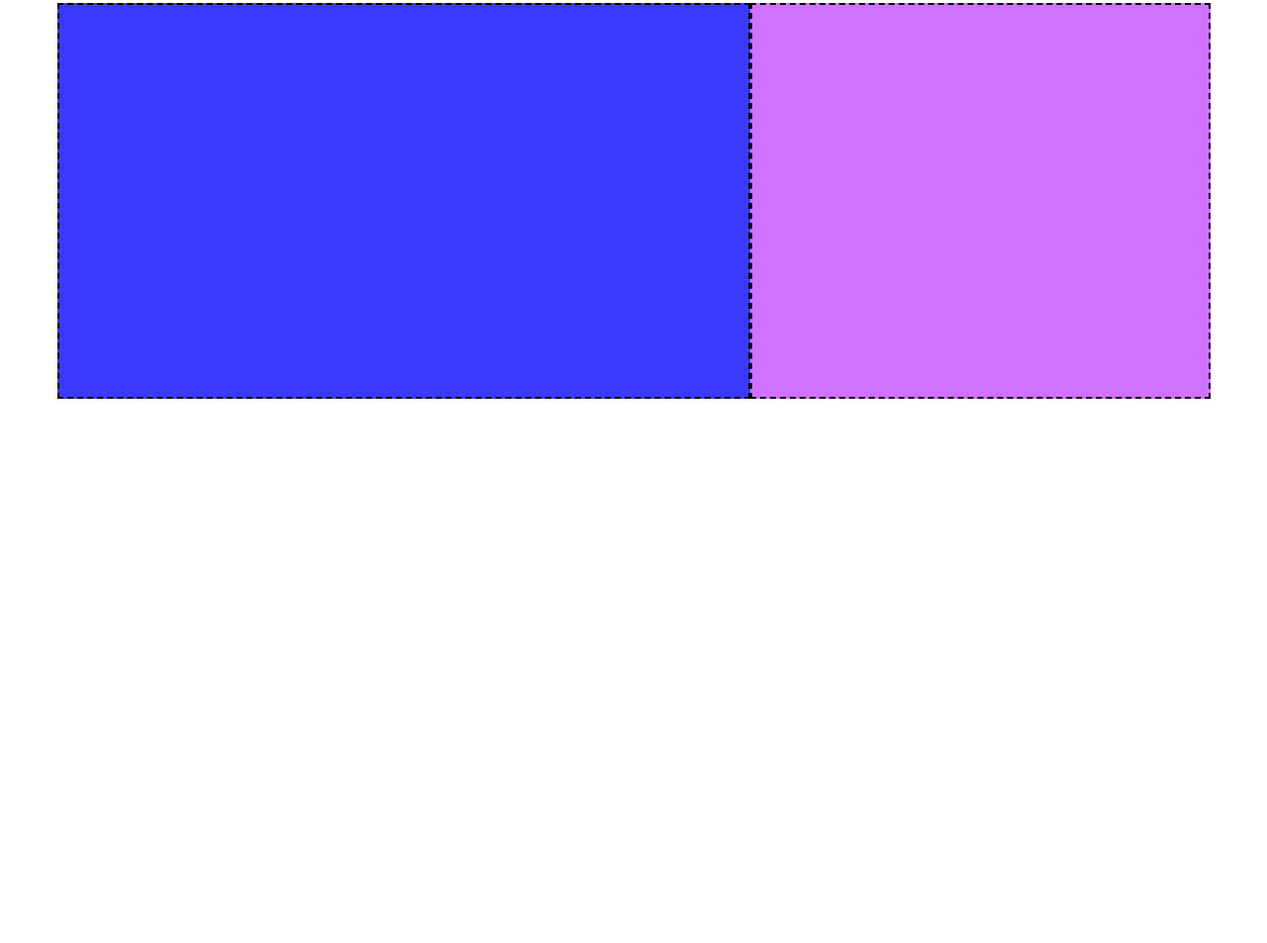
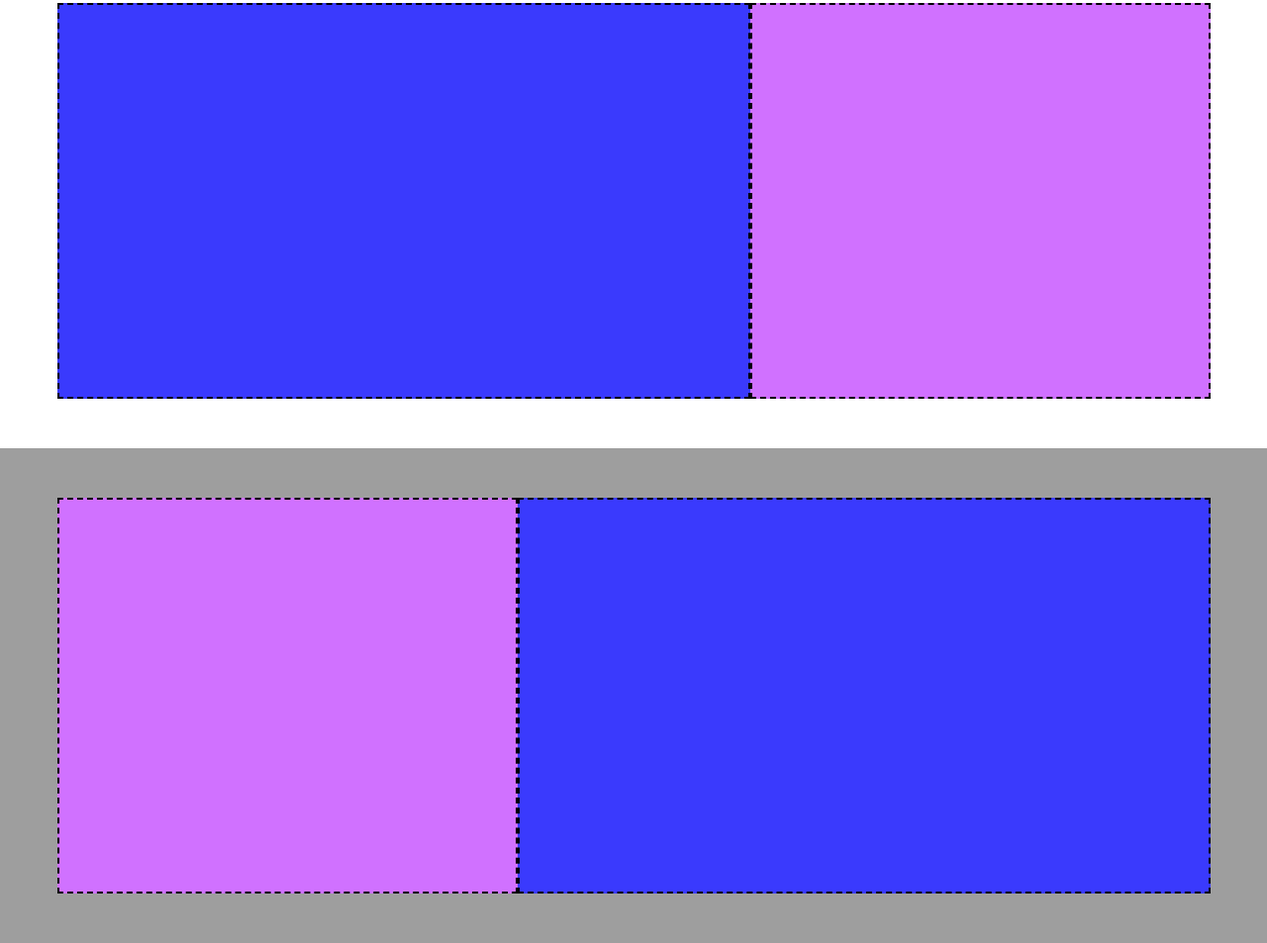
Before and after one commit to Murru00/html-css-struttura-discord, a plain HTML site: page index.html in a window 1280 px wide. Shown: the part 661-1614 px from the top of the page at 99% size. Before the commit the page ends 1114 px from the top, so only its background shows below. Drawn offline with Linux system fonts and the light colour scheme.

Commit message:
add-reverse-layout

```diff
--- a/css/style.css
+++ b/css/style.css
@@ -84,3 +84,27 @@ main{
     min-width: 465px;
     border: 2px dashed black;
 }
+
+.reverse-layout{
+    display: flex;
+    background-color: rgb(158, 158, 158);
+    padding: 50px;
+    justify-content: center;
+}
+
+.pink-reverse{
+    display: flex;
+    background-color: rgb(208, 113, 255);
+    min-height: 400px;
+    min-width: 465px;
+    border: 2px dashed black;
+}
+
+.blue-reverse{
+    display: flex;
+    background-color: rgb(58, 58, 253);
+    min-height: 290px;
+    min-width: 700px;
+    border: 2px dashed black;
+
+}
--- a/index.html
+++ b/index.html
@@ -20,6 +20,10 @@
     <div class="layout-blue"></div>
     <div class=" layout-pink"></div>
 </div>
+<section class="reverse-layout">
+    <div class="pink-reverse"></div>
+    <div class="blue-reverse"></div>
+</section>
 
 
 </body>
```
